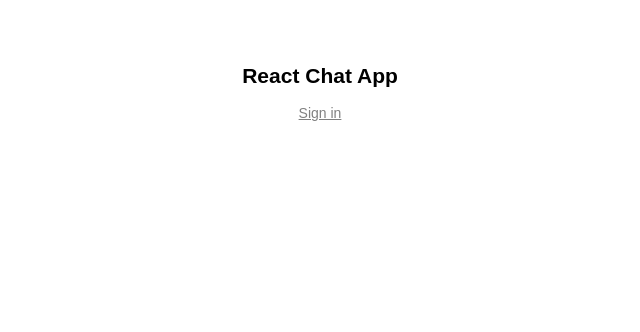
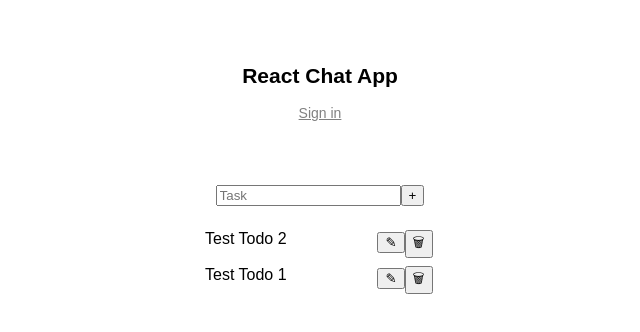
Before and after one commit to alexstulov/react-n-tailwind, a React (Create React App) app: page /todo in a window 1280 px wide. Shown: the top 332 px of the page, without its empty margins (320-960 px from the left). Built offline with nearby package versions, Linux system fonts and the light colour scheme; no server answers; what bad-words would draw is missing.

Commit message:
Add todo test assignment

```diff
--- a/src/App.tsx
+++ b/src/App.tsx
@@ -8,6 +8,7 @@ import Reset from "./components/Reset"
 import "./App.css"
 import Chat from "./components/Chat"
 import TicTacToe from "./modules/tic-tac-toe"
+import Todo from "./components/Todo"
 
 const App = () => {
   return (
@@ -21,6 +22,7 @@ const App = () => {
           <Route path="/dashboard" element={<Dashboard />} />
           <Route path="/chat" element={<Chat />} />
           <Route path="/tic-tac-toe" element={<TicTacToe />} />
+          <Route path="/todo" element={<Todo />} />
         </Routes>
       </Router>
     </div>
--- /dev/null
+++ b/src/components/Todo.css
@@ -0,0 +1,48 @@
+.App {
+  display: flex;
+  align-items: center;
+  flex-direction: column;
+  justify-content: center;
+  text-align: center;
+  color: black;
+  padding-top: 4rem;
+}
+
+button {
+    cursor: pointer
+}
+
+.todo_wrapper {
+    width: 100%;
+  max-width: 230px;
+  padding: 0;
+  font-size: 1rem;
+  color: #585858;
+  list-style: none;
+}
+.todo_item {
+    display: flex;
+    justify-content: space-between;
+    /* width: 100%; */
+  margin-top: 0.5rem;
+  margin-bottom: 0.5rem;
+  color: #000;
+}
+
+.todo_item > button {
+  margin: 0 5px;
+}
+
+
+.todo_item__name,
+.todo_item__actions, {
+    display: flex;
+}
+
+.todo_item__actions {
+    min-width: 60px;
+}
+
+.todo_item__name {
+    justify-content: flex-start
+}
--- /dev/null
+++ b/src/components/Todo.tsx
@@ -0,0 +1,178 @@
+import React, { useEffect, useState, createRef, ChangeEvent, FormEvent } from "react";
+import "./Todo.css";
+
+type TodoT = {
+        id: number,
+        name: string
+}
+
+type ListItemPropsT = {
+        todo: TodoT,
+        onToggleEdit: Function,
+        onDeleteTask: Function,
+}
+
+type TodoStateT = {
+    todos: TodoT[],
+    value: string,
+    editing: boolean,
+    currentid: string,
+    currentValue: string
+  }
+
+const ListItem = ({ todo, onToggleEdit, onDeleteTask }: ListItemPropsT) => {
+  return (
+    <li className="todo_item">
+      <div className="todo_item__name">
+        {todo.name}
+      </div>
+      <div className="todo_item__actions">
+        <button onClick={() => onToggleEdit(todo)}>&#9998;</button>
+        <button onClick={() => onDeleteTask(todo.id)}>&#128465;</button>
+      </div>
+    </li>
+  );
+};
+
+const Todo = () => {
+  const [state, setState] = useState<TodoStateT>({
+    todos: [],
+    value: "",
+    editing: false,
+    currentid: "",
+    currentValue: ""
+  });
+
+  const addInput = createRef<HTMLInputElement>();
+  const editInput = createRef<HTMLInputElement>();
+
+  const focusAddInput = () => {
+    if (!addInput.current) {
+      return
+    }
+    addInput.current.focus();
+  }
+
+  const focusEditInput = () => {
+    if (!editInput.current) {
+      return
+    }
+    editInput.current.focus();
+  }
+
+  useEffect(() => {
+    const initialTodosMock = [
+      {
+        id: 32342342343,
+        name: "Test Todo 2"
+      },
+      {
+        id: 32342345656,
+        name: "Test Todo 1"
+      }
+    ];
+    setState((prevState: TodoStateT) => ({ ...prevState, todos: initialTodosMock }));
+  }, []);
+
+  const onChange = (e: ChangeEvent<HTMLInputElement>) => {
+    e.preventDefault()
+    setState((prevState: TodoStateT) => ({ ...prevState, value: e.target.value }));
+  };
+
+  const onAddTask = (e: FormEvent) => {
+    e.preventDefault()
+    focusAddInput()
+    if (state.value === "") {
+      return
+    }
+
+    setState((prevState: TodoStateT) => ({ ...prevState, todos: [
+      {
+        name: state.value,
+        id: Date.now()
+      },
+      ...prevState.todos
+    ], value: "" }));
+  };
+
+  const onDeleteTask = (itemId: number) => {
+    setState((prevState: TodoStateT) => ({ ...prevState,
+      todos: [...state.todos].filter((id) => id.id !== itemId)
+    }));
+  };
+
+  const onSubmitEditTodo = (e: FormEvent) => {
+    e.preventDefault()
+    focusEditInput()
+    if (state.currentValue === "") { return }
+
+    const index = state.todos.findIndex((item: TodoT) => {
+      return item.id === parseInt(state.currentid)
+    })
+
+    setState((prevState: TodoStateT) => ({ ...prevState, todos: [
+      ...prevState.todos.slice(0, index),
+      {
+        id: parseInt(prevState.currentid),
+        name: prevState.currentValue
+      },
+      ...prevState.todos.slice(index+1)
+    ], editing: false }));
+
+  };
+
+  const onToggleEdit = (todo: TodoT) => {
+    setState((prevState: TodoStateT) => ({ ...prevState, currentid: todo.id.toString(), currentValue: todo.name, editing: true }));
+  };
+
+  const onEditInputChange = (e: ChangeEvent<HTMLInputElement>) => {
+    e.preventDefault()
+    setState((prevState: TodoStateT) => ({ ...prevState, currentValue: e.target.value }));
+  };
+
+  const onStopEdit = () => {
+    setState((prevState: TodoStateT) => ({
+      ...prevState,
+      currentValue: "",
+      editing: false
+    }))
+    setTimeout(() => focusAddInput(), 3000)
+  }
+
+  return (
+    <>
+      <div className="App">
+        {state.editing === false ? (
+          <form onSubmit={onAddTask}>
+            <input ref={addInput} placeholder="Task" value={state.value} onChange={onChange} />
+            <button type="submit">&#43;</button>
+          </form>
+        ) : (
+          <form onSubmit={onSubmitEditTodo}>
+            <input
+              ref={editInput}
+              placeholder="edit your task"
+              value={state.currentValue}
+              name={state.currentValue}
+              onChange={onEditInputChange}
+            />
+            <button type="submit">&#128190;</button>
+            <button type="button" onClick={onStopEdit} title="Stop edit">&#x2715;</button>
+          </form>
+        )}
+        <ul className="todo_wrapper">
+          {state.todos.map((todo: TodoT) => (
+            <ListItem
+              key={todo.id}
+              todo={todo}
+              onToggleEdit={onToggleEdit}
+              onDeleteTask={onDeleteTask}
+            />
+          ))}
+        </ul>
+      </div>
+    </>
+  );
+};
+
+export default Todo
```
